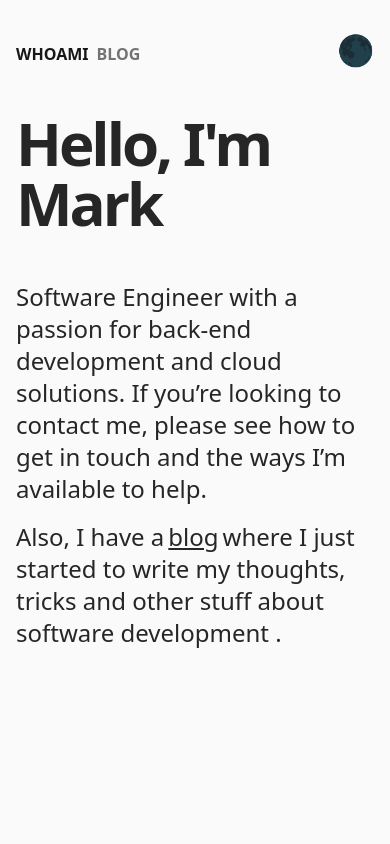
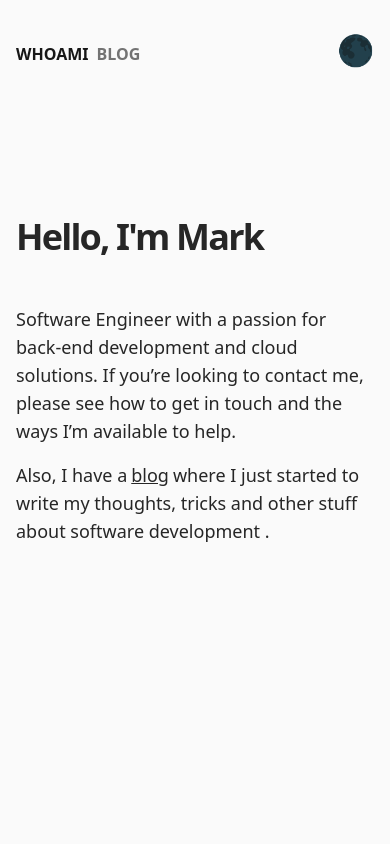
Before and after one commit to MarkSeliverstov/blog, a Next.js app: page / in a window 390 px wide. Shown: the top 844 px of the page. Built offline with nearby package versions, Linux system fonts and the light colour scheme.

Commit message:
fix: whoami page for small screens

```diff
--- a/app/page.tsx
+++ b/app/page.tsx
@@ -2,13 +2,13 @@ export default function Home(): Readonly<React.ReactNode> {
   return (
     <section className="h-screen">
       <div className="flex justify-center flex-col h-4/6">
-        <h1 className="text-6xl">Hello, I&apos;m Mark</h1>
-        <p className="text-2xl mt-4">
+        <h1 className="md:text-6xl text-4xl">Hello, I&apos;m Mark</h1>
+        <p className="md:text-2xl mt-4 text-lg">
           Software Engineer with a passion for back-end development and cloud
           solutions. If you’re looking to contact me, please see how to get in
           touch and the ways I’m available to help.
         </p>
-        <p className="text-2xl mt-4">
+        <p className="md:text-2xl mt-4 text-lg">
           Also, I have a
           <a
             href="/blog"
```
